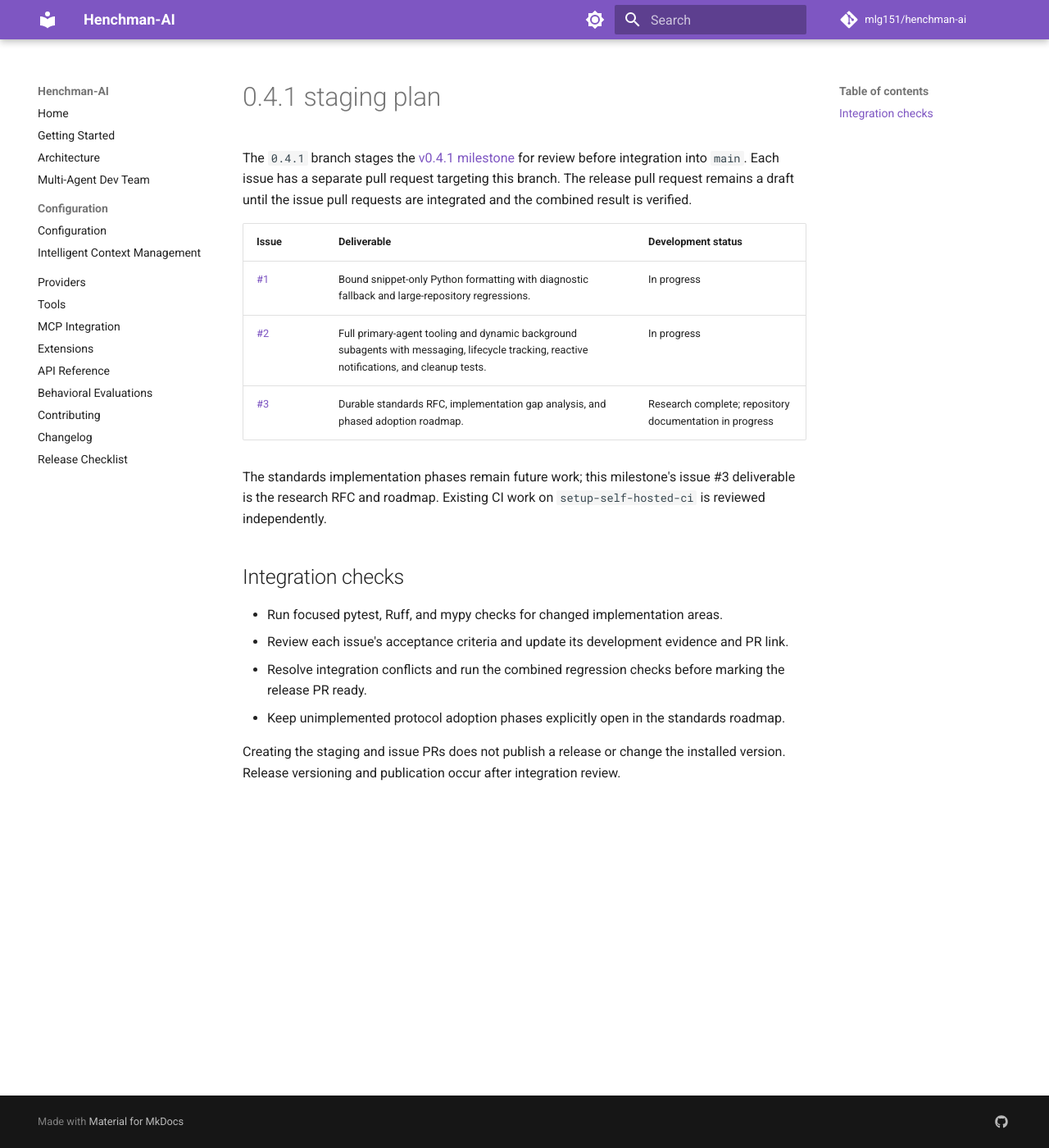
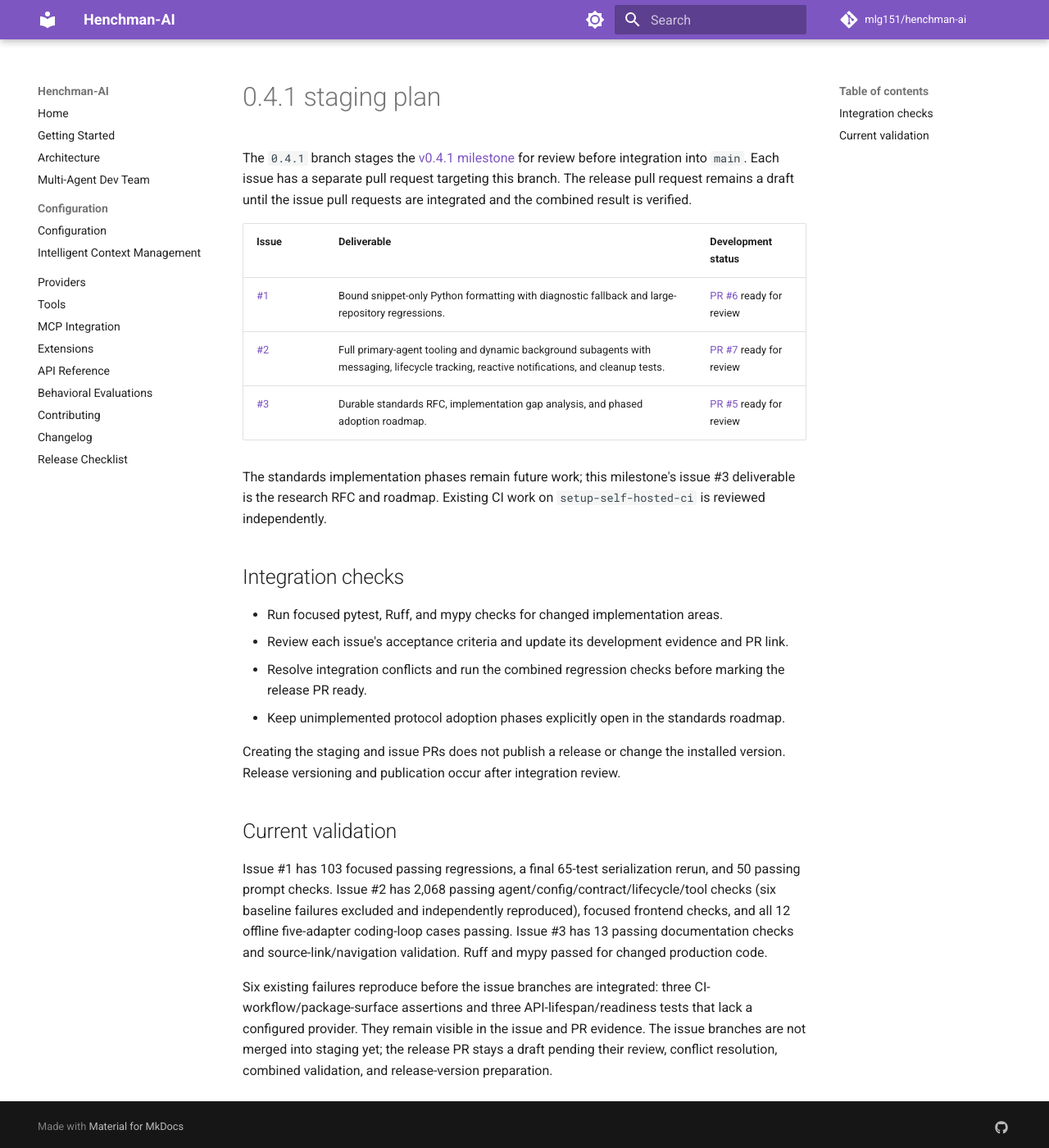
Before and after one commit to mlg151/henchman-ai, an MkDocs documentation site: the page built from docs/releases/0.4.1.md, in a window 1280 px wide and 1400 px high. Shown: the whole window at 82% size. Built offline with MkDocs 1.6.1 and Material for MkDocs 9.7.7, drawn with Linux system fonts in a browser that asks for light colours; comment, search, counter and statistics services are not loaded.

Commit message:
docs: link 0.4.1 issue PRs and record validation status

```diff
--- a/docs/releases/0.4.1.md
+++ b/docs/releases/0.4.1.md
@@ -4,9 +4,9 @@ The `0.4.1` branch stages the [v0.4.1 milestone](https://github.com/mlg151/hench
 
 | Issue | Deliverable | Development status |
 | --- | --- | --- |
-| [#1](https://github.com/mlg151/henchman-ai/issues/1) | Bound snippet-only Python formatting with diagnostic fallback and large-repository regressions. | In progress |
-| [#2](https://github.com/mlg151/henchman-ai/issues/2) | Full primary-agent tooling and dynamic background subagents with messaging, lifecycle tracking, reactive notifications, and cleanup tests. | In progress |
-| [#3](https://github.com/mlg151/henchman-ai/issues/3) | Durable standards RFC, implementation gap analysis, and phased adoption roadmap. | Research complete; repository documentation in progress |
+| [#1](https://github.com/mlg151/henchman-ai/issues/1) | Bound snippet-only Python formatting with diagnostic fallback and large-repository regressions. | [PR #6](https://github.com/mlg151/henchman-ai/pull/6) ready for review |
+| [#2](https://github.com/mlg151/henchman-ai/issues/2) | Full primary-agent tooling and dynamic background subagents with messaging, lifecycle tracking, reactive notifications, and cleanup tests. | [PR #7](https://github.com/mlg151/henchman-ai/pull/7) ready for review |
+| [#3](https://github.com/mlg151/henchman-ai/issues/3) | Durable standards RFC, implementation gap analysis, and phased adoption roadmap. | [PR #5](https://github.com/mlg151/henchman-ai/pull/5) ready for review |
 
 The standards implementation phases remain future work; this milestone's issue #3 deliverable is the research RFC and roadmap. Existing CI work on `setup-self-hosted-ci` is reviewed independently.
 
@@ -18,3 +18,9 @@ The standards implementation phases remain future work; this milestone's issue #
 - Keep unimplemented protocol adoption phases explicitly open in the standards roadmap.
 
 Creating the staging and issue PRs does not publish a release or change the installed version. Release versioning and publication occur after integration review.
+
+## Current validation
+
+Issue #1 has 103 focused passing regressions, a final 65-test serialization rerun, and 50 passing prompt checks. Issue #2 has 2,068 passing agent/config/contract/lifecycle/tool checks (six baseline failures excluded and independently reproduced), focused frontend checks, and all 12 offline five-adapter coding-loop cases passing. Issue #3 has 13 passing documentation checks and source-link/navigation validation. Ruff and mypy passed for changed production code.
+
+Six existing failures reproduce before the issue branches are integrated: three CI-workflow/package-surface assertions and three API-lifespan/readiness tests that lack a configured provider. They remain visible in the issue and PR evidence. The issue branches are not merged into staging yet; the release PR stays a draft pending their review, conflict resolution, combined validation, and release-version preparation.
```
